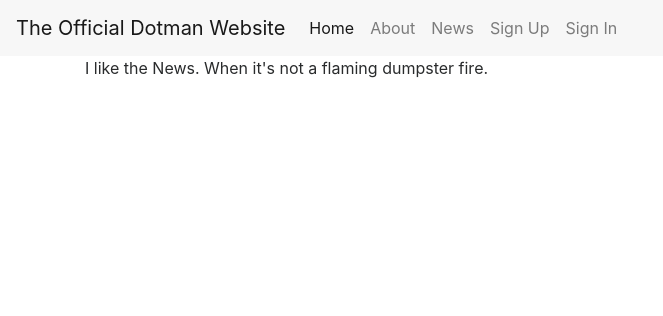
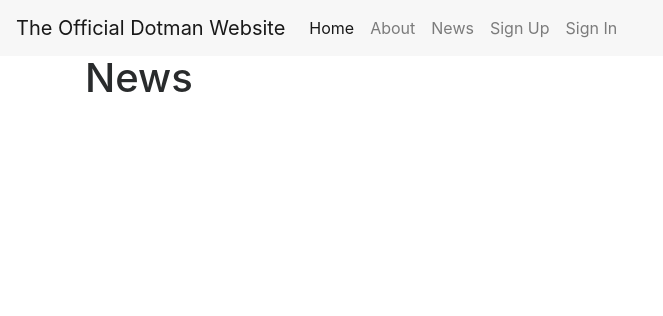
Before and after one commit to evanepio/dotmanca, a Django app: page /news/ in a window 1280 px wide. Shown: the top 316 px of the page, without its empty margins (0-663 px from the left). Run offline with Django 3.2, Linux system fonts and the light colour scheme; data that the repository does not hold is empty; some libraries are stand-ins or nearby versions.

Commit message:
Fix news list page

```diff
--- a/news/templates/news/index.html
+++ b/news/templates/news/index.html
@@ -1,7 +1,7 @@
 {% extends "base.html" %}
 
 {% block content %}
-    <p>I like the News. When it's not a flaming dumpster fire.</p>
+    <h1>News</h1>
 
     {% if news_articles %}
         <ul>
```
